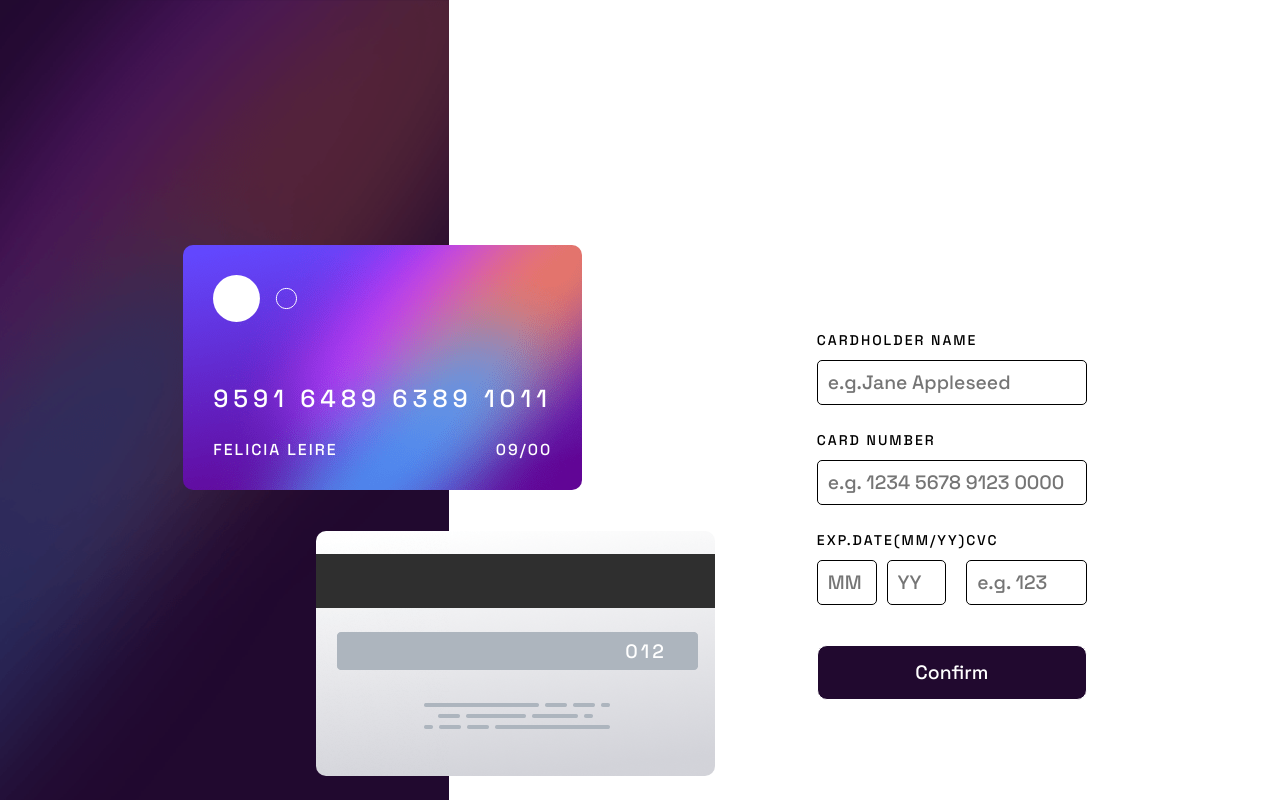
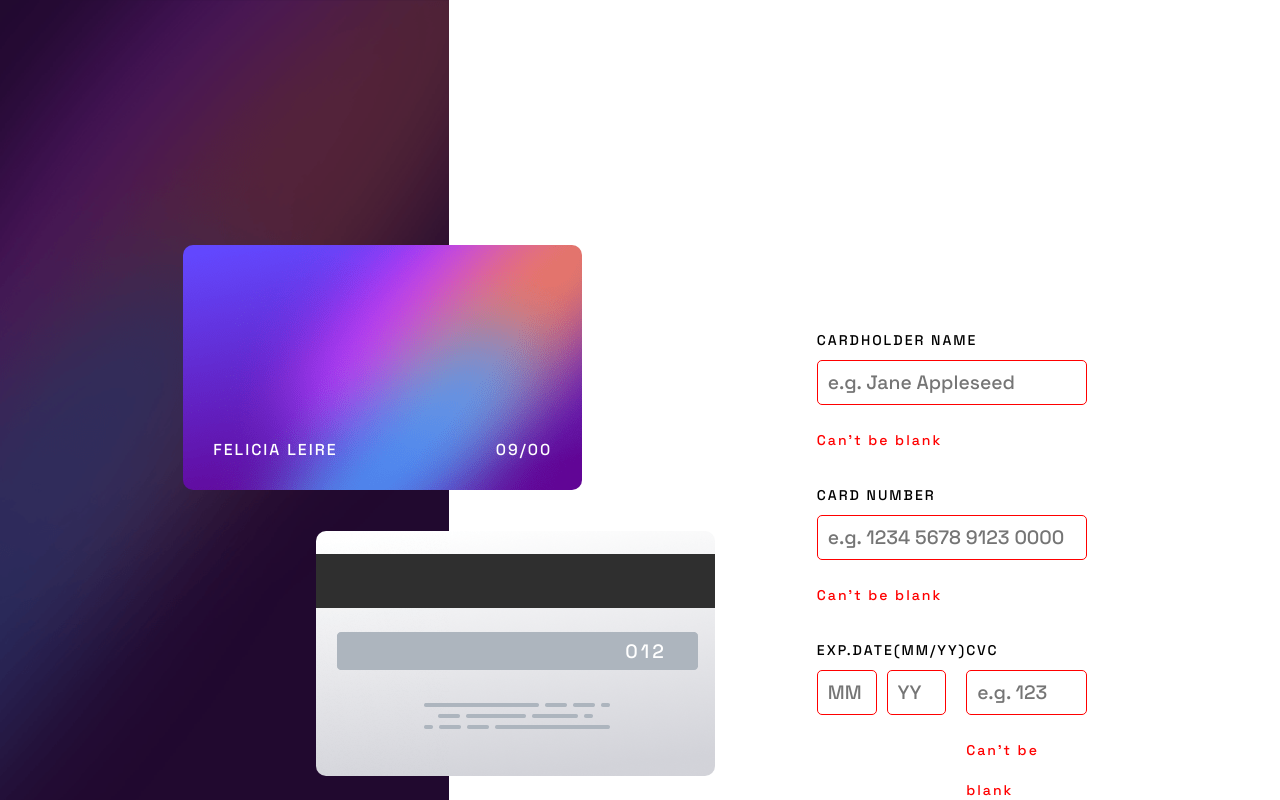
Before and after one commit to AmirLebba/interactive-card-details-form-main, a React (Vite) app: page / in a window 1280 px wide. Both pictures are taken after a click on the button "Confirm". Shown: the top 800 px of the page. Built offline with nearby package versions, Linux system fonts and the light colour scheme.

Commit message:
adding functionality

```diff
--- a/src/App.jsx
+++ b/src/App.jsx
@@ -1,8 +1,53 @@
-import { useState } from 'react'
+import React, { useState } from "react";
+
+function App() {
+  // State to manage form data
+  const [formData, setFormData] = useState({
+    cardholderName: "",
+    cardNumber: "",
+    expiryMonth: "",
+    expiryYear: "",
+    cvc: "",
+  });
+
+  // State to manage form submission
+  const [formSubmitted, setFormSubmitted] = useState(false);
+
+  // State to manage error messages for each input field
+  const [formErrors, setFormErrors] = useState({});
+
+  // Input change handler
+  const handleChange = (e) => {
+    const { name, value } = e.target;
+    // Update form data state
+    setFormData({ ...formData, [name]: value });
+    // Reset the error message when the user starts typing
+    setFormErrors({ ...formErrors, [name]: "" });
+  };
+
+  // Form submission handler
+  const handleSubmit = () => {
+    // Validation logic
+    const errors = {};
+    Object.keys(formData).forEach((key) => {
+      if (!formData[key]) {
+        errors[key] = "Can't be blank";
+      }
+    });
+
+    if (Object.keys(errors).length === 0) {
+      // If no errors, proceed to the completion form
+      setFormSubmitted(true);
+    } else {
+      // If there are errors, update the state to display error messages
+      setFormErrors(errors);
+    }
+  };
 
 
-function App() {
 
+
+  // Render the main form
   return (
     <>
       <aside className="side-bar"></aside>
@@ -15,48 +60,100 @@ function App() {
           height="47"
           fill="none"
           xmlns="http://www.w3.org/2000/svg"
-        >
-          <ellipse cx="23.478" cy="23.5" rx="23.478" ry="23.5" fill="#fff" />
-          <path
-            d="M83.5 23.5c0 5.565-4.507 10.075-10.065 10.075-5.559 0-10.065-4.51-10.065-10.075 0-5.565 4.506-10.075 10.065-10.075 5.558 0 10.065 4.51 10.065 10.075Z"
-            stroke="#fff"
-          />
-        </svg>
-        <h1>9591 6489 6389 1011</h1>
-        <p id='name'>FELICIA LEIRE</p>
-        <p id='date'>09/00</p>
+        ></svg>
+        <h1>{formData.cardNumber}</h1>
+        <p id="name">FELICIA LEIRE</p>
+        <p id="date">09/00</p>
       </div>
       <div className="form">
+        {/* Input for cardholder name */}
         <p>CARDHOLDER NAME</p>
-        <input type="text" name="" id="" placeholder="e.g.Jane Appleseed" />
+        <input
+          type="text"
+          name="cardholderName"
+          value={formData.cardholderName}
+          onChange={handleChange}
+          placeholder="e.g. Jane Appleseed"
+          style={{ borderColor: formErrors.cardholderName ? "red" : "" }}
+        />
+        {formErrors.cardholderName && (
+          <p style={{ color: "red" }} className="alart">
+            {formErrors.cardholderName}
+          </p>
+        )}
+
+        {/* Input for card number */}
         <p>CARD NUMBER</p>
         <input
-          type="number"
-          name=""
-          id=""
+          name="cardNumber"
+          value={formData.cardNumber}
+          maxLength={16}
+          onChange={handleChange}
           placeholder="e.g. 1234 5678 9123 0000"
+          style={{ borderColor: formErrors.cardNumber ? "red" : "" }}
         />
+        {formErrors.cardNumber && (
+          <p style={{ color: "red" }} className="alart">
+            {formErrors.cardNumber}
+          </p>
+        )}
+
+        {/* ... Repeat similar code for other input fields ... */}
+
+        {/* Input for expiration date and CVC */}
         <div className="exp_cvc_holder">
           <div className="exp">
             <p>EXP.DATE(MM/YY)</p>
-            <input type="number" name="" id="" maxLength={2} placeholder="MM" />
-            <input type="number" name="" id="" maxLength={2} placeholder="YY" />
+            <input
+              type="number"
+              name="expiryMonth"
+              value={formData.expiryMonth}
+              onChange={handleChange}
+              maxLength={2}
+              placeholder="MM"
+              style={{ borderColor: formErrors.expiryMonth ? "red" : "" }}
+            />
+
+            <input
+              type="number"
+              name="expiryYear"
+              value={formData.expiryYear}
+              onChange={handleChange}
+              maxLength={2}
+              placeholder="YY"
+              style={{ borderColor: formErrors.expiryYear ? "red" : "" }}
+            />
           </div>
           <div className="cvc">
             <p>CVC</p>
             <input
               type="number"
-              name=""
-              id=""
+              name="cvc"
+              value={formData.cvc}
+              onChange={handleChange}
               maxLength={3}
               placeholder="e.g. 123"
+              style={{ borderColor: formErrors.cvc ? "red" : "" }}
             />
+            {formErrors.cardNumber && (
+              <p style={{ color: "red" }} className="alart">
+                {formErrors.cardNumber}
+              </p>
+            )}
           </div>
         </div>
-        <button>Confirm</button>
+        <div>
+          {formErrors.cardNumber && (
+            <p style={{ color: "red" }} className="alart">
+              {formErrors.cardNumber}
+            </p>
+          )}
+        </div>
+        {/* Confirm button */}
+        <button onClick={handleSubmit}>Confirm</button>
       </div>
     </>
   );
 }
 
-export default App
+export default App;
```
